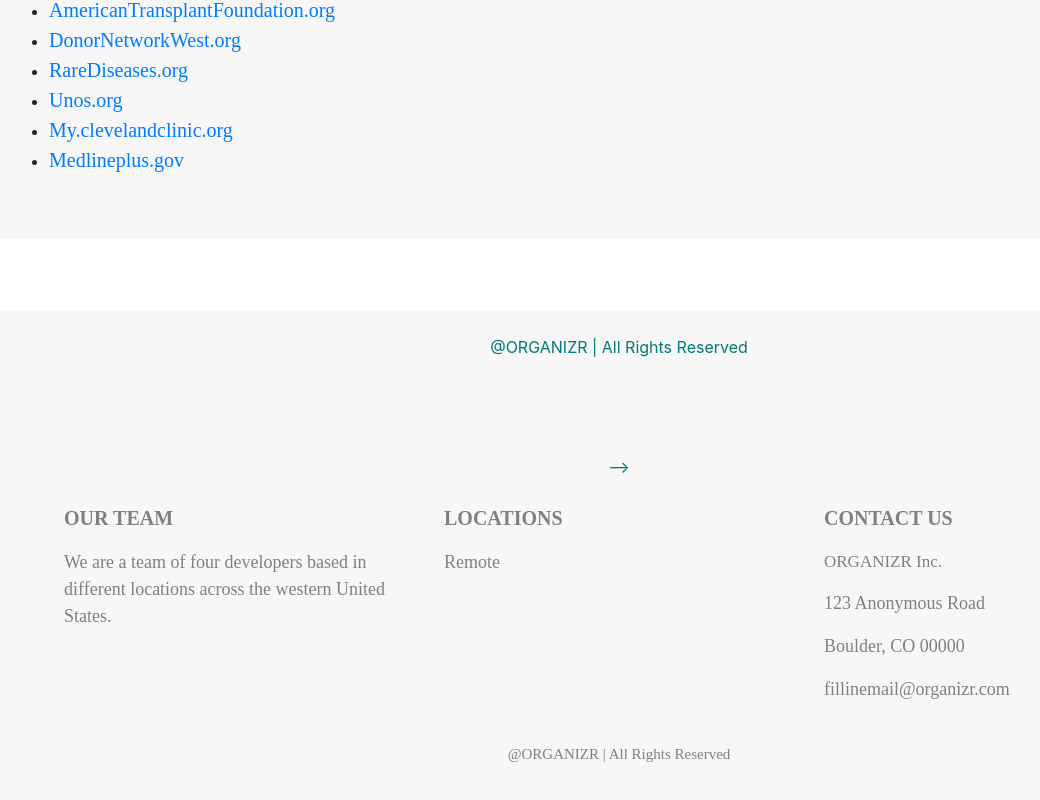
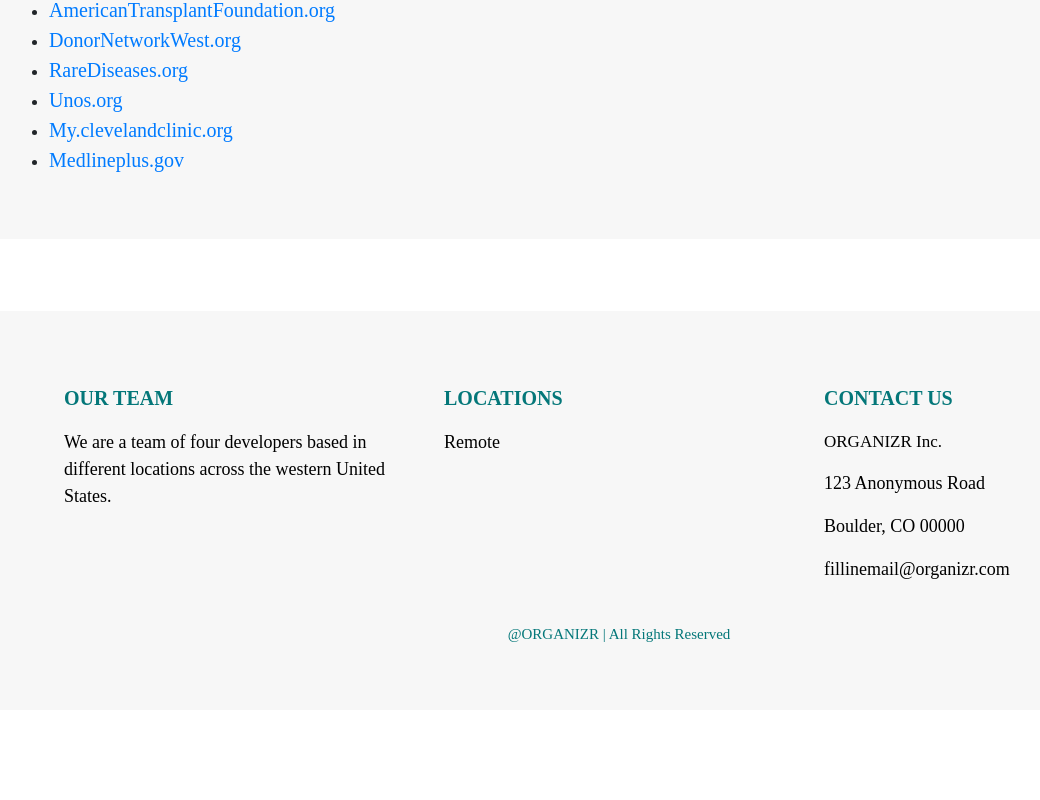
Before and after one commit to GCUGrayArea/FinalProject, an Angular app in the folder organizer/: page /#/home in a window 1280 px wide. Shown: the part 2826-3626 px from the top of the page, without its empty margins (21-1061 px from the left). After the commit the page ends 3536 px from the top, so only its background shows below. Built offline with nearby package versions, Linux system fonts and the light colour scheme.

Commit message:
fix footer

```diff
--- a/organizer/src/app/components/footer/footer.component.html
+++ b/organizer/src/app/components/footer/footer.component.html
@@ -1,38 +1,30 @@
 
 <div style="background-color:#f7f7f7; color: #047779; text-align: center;">
   <br>
-
-  @ORGANIZR | All Rights Reserved
-  <br>
-  <br>
-
-<br>
-<br>
-<br> -->
 <br>
 <br>
 <div class="container">
   <div class="row align-items-start">
     <div class="col" >
-<p style= "font-size: 20px; text-align:left; font-family: Avenir light; color: gray"><strong>OUR TEAM</strong></p>
-<p style="font-size: 18px; text-align:left; font-family: Avenir light; color: gray">We are a team of four developers based in different locations across the western United States. </p>
+<p style= "font-size: 20px; text-align:left; font-family: Avenir light; color: #047779"><strong>OUR TEAM</strong></p>
+<p style="font-size: 18px; text-align:left; font-family: Avenir light; color: black">We are a team of four developers based in different locations across the western United States. </p>
     </div>
 
     <div class="col" style="font-size: 20px; text-align: left; font-family: Avenir light">
-      <p  style="font-size: 20px; text-align:left; font-family: Avenir light; color: gray"><strong>LOCATIONS</strong><br>
-      <p style="font-size: 18px; text-align:left; font-family: Avenir light; color: gray">Remote</p>
+      <p  style="font-size: 20px; text-align:left; font-family: Avenir light; color: #047779"><strong>LOCATIONS</strong><br>
+      <p style="font-size: 18px; text-align:left; font-family: Avenir light; color: black">Remote</p>
     </div>
     <div class="col" style="font-size: 20px; text-align: left; font-family: Avenir light">
-      <p style="font-size: 20px; text-align: left; font-family: Avenir light; color: gray"><strong>CONTACT US</strong></p>
-      <p style="font-size: 17px; text-align: left; font-family: Avenir light; color: gray">ORGANIZR Inc.</p>
-      <p style="font-size: 18px; text-align: left; font-family: Avenir light; color: gray">123 Anonymous Road </p>
-      <p style="font-size: 18px; text-align: left; font-family: Avenir light; color: gray">Boulder, CO 00000</p>
-      <p style="font-size: 18px; text-align: left; font-family: Avenir light; color: gray"> fillinemail@organizr.com</p>
+      <p style="font-size: 20px; text-align: left; font-family: Avenir light; color: #047779"><strong>CONTACT US</strong></p>
+      <p style="font-size: 17px; text-align: left; font-family: Avenir light; color: black">ORGANIZR Inc.</p>
+      <p style="font-size: 18px; text-align: left; font-family: Avenir light; color: black">123 Anonymous Road </p>
+      <p style="font-size: 18px; text-align: left; font-family: Avenir light; color: black">Boulder, CO 00000</p>
+      <p style="font-size: 18px; text-align: left; font-family: Avenir light; color: black"> fillinemail@organizr.com</p>
 
 
     </div>
   </div>
   <br>
-  <p style="font-size: 15px; text-align: center; font-family: Avenir light; color: gray">   @ORGANIZR | All Rights Reserved</p>
+  <p style="font-size: 15px; text-align: center; font-family: Avenir light; color: #047779">   @ORGANIZR | All Rights Reserved</p>
 <br><br>
 </div>
--- a/organizer/src/app/components/home/home.component.html
+++ b/organizer/src/app/components/home/home.component.html
@@ -47,8 +47,8 @@
       <div class="card-body">
         <!-- <h5 class="card-title">Card title</h5> -->
         <!-- <h6 class="card-subtitle mb-2 text-muted">Card subtitle</h6> -->
-        <p class="card-text" style="font-size: 25px; font-family: Avenir light;"> <br> The transplant waiting list increases by 1 every 9 minutes <br>  </p>
-        <a href="https://transplantliving.org/before-the-transplant/about-organ-allocation/getting-on-the-list/" class="card-link" style ="text-align: center; color:blue; font-family: Avenir light;">LEARN MORE ABOUT WAITING LIST </a><br><br>
+        <p class="card-text" style="font-size: 25px; font-family: Avenir light;"> <br>The transplant waiting list increases by 1 every 9 minutes <br>  </p>
+        <a href="https://transplantliving.org/before-the-transplant/about-organ-allocation/getting-on-the-list/" class="card-link" style ="text-align: center; color:blue; font-family: Avenir light;">LEARN MORE ABOUT WAITING LIST</a><br><br>
       </div>
      </div>
   </div>
```
